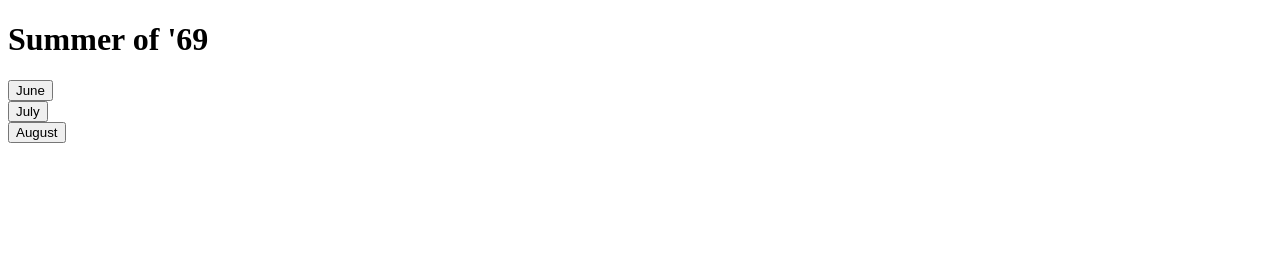
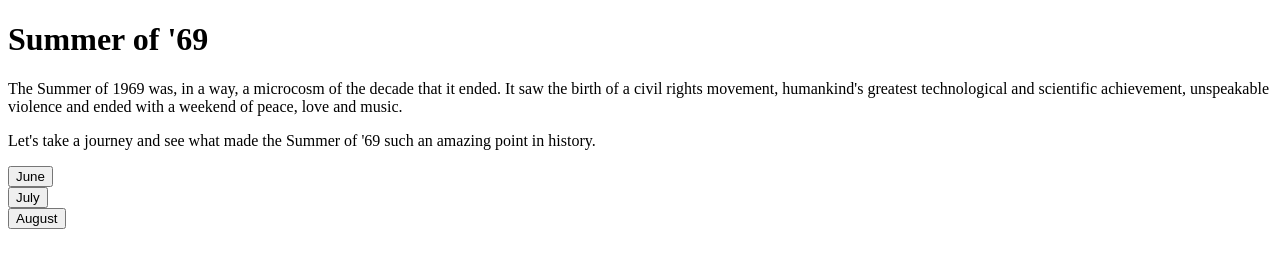
Before and after one commit to DanielString/capstone-project, a plain HTML site: page index.html in a window 1280 px wide. Drawn offline with Linux system fonts and the light colour scheme.

Commit message:
added a description to the main page that lays out the purpose of the site

```diff
--- a/index.html
+++ b/index.html
@@ -8,6 +8,8 @@
 </head>
 <body>
   <header id="header"><h1>Summer of '69</h1></header>
+    <p>The Summer of 1969 was, in a way, a microcosm of the decade that it ended.  It saw the birth of a civil rights movement,  humankind's greatest technological and scientific achievement, unspeakable violence and ended with a weekend of peace, love and music. </p>
+    <p>Let's take a journey and see what made the Summer of '69 such an amazing point in history.</p>
   <main id="main">
     <div id="june"><button>June</button></div>
     <div id="july"><button>July</button></div>
```
